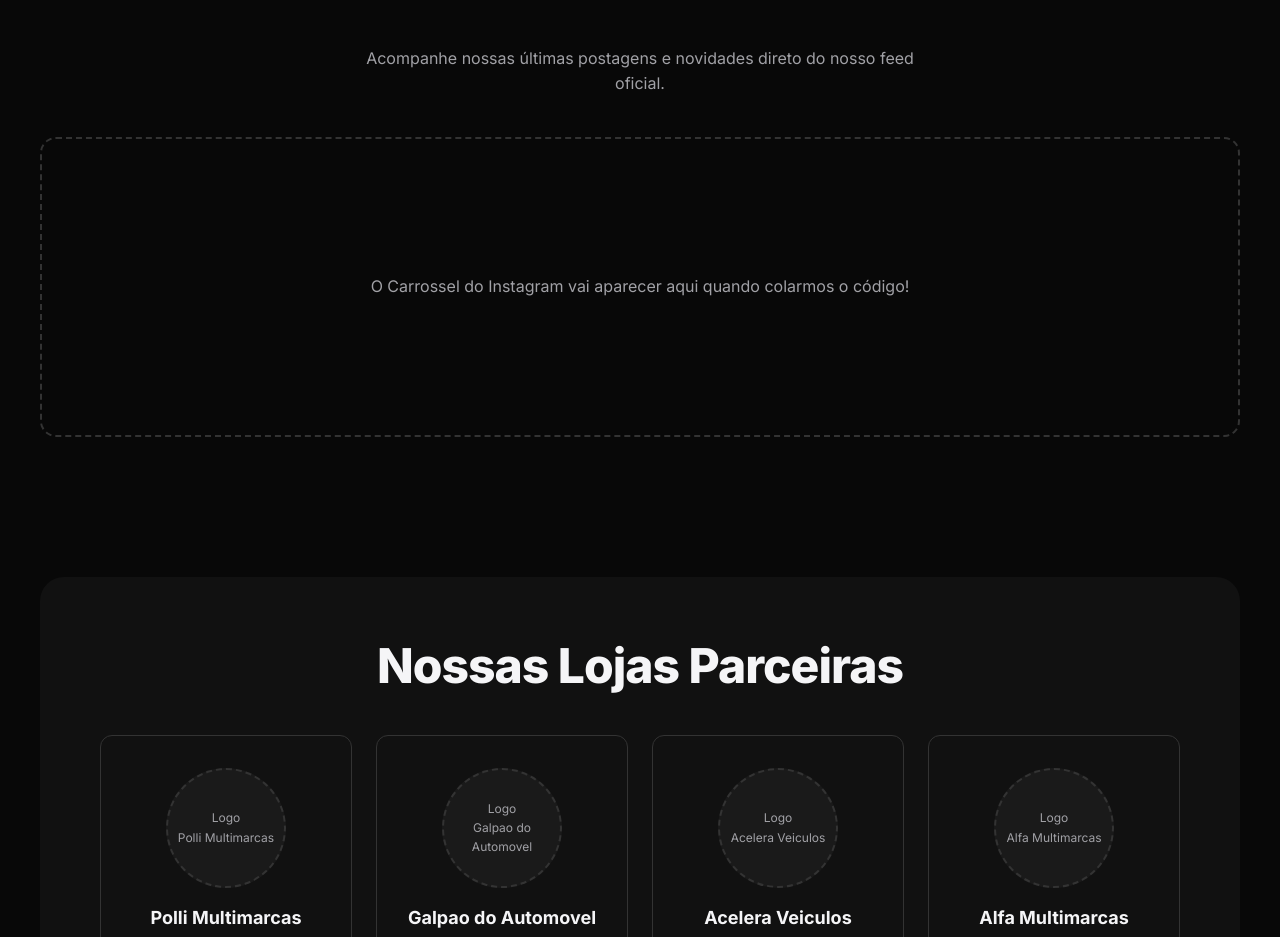
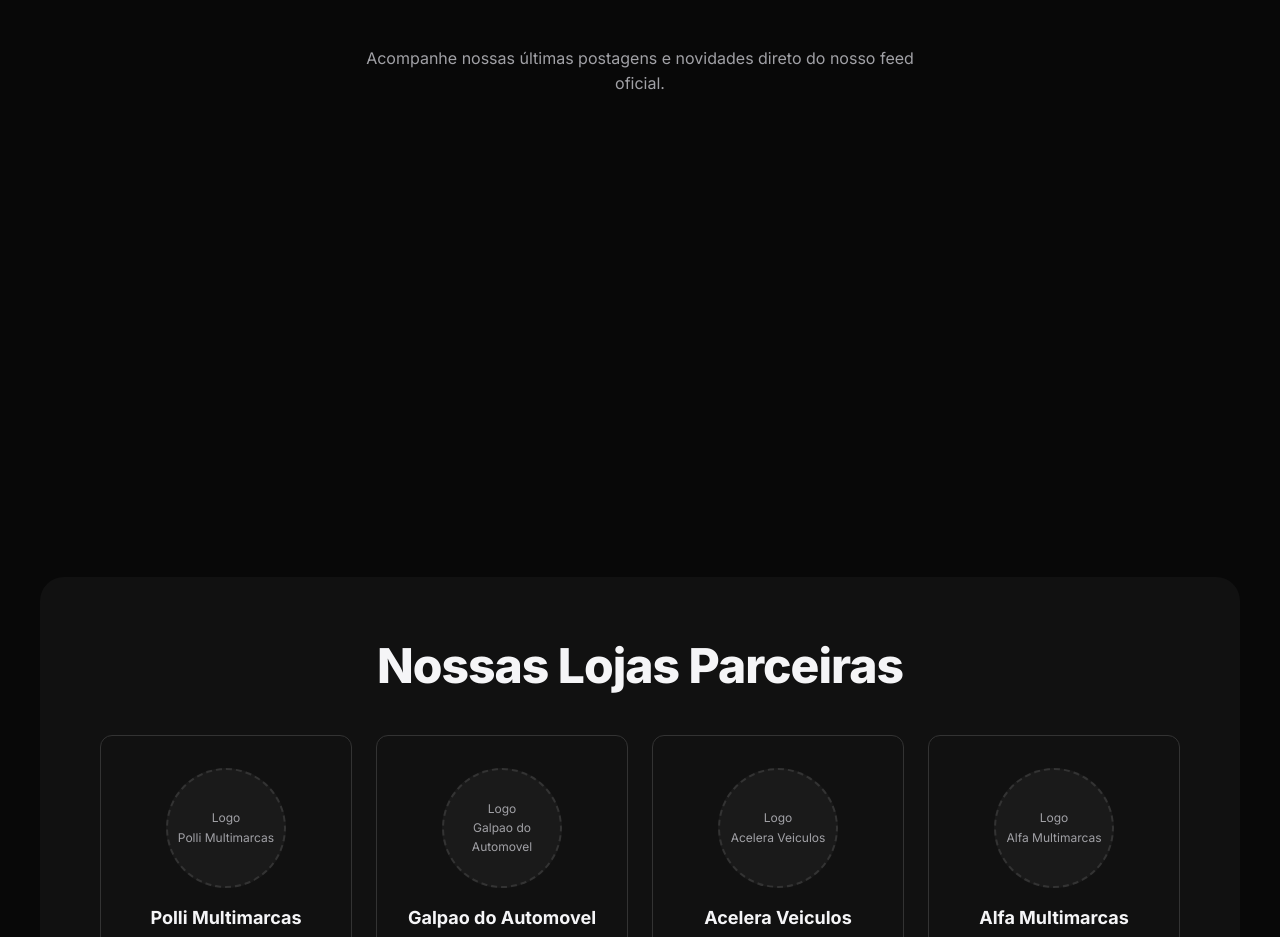
Before and after one commit to trueluuck/expocar-landing, a Next.js app: page / in a window 1280 px wide. Shown: the part 1760-2697 px from the top of the page. Built offline with nearby package versions, Linux system fonts and the light colour scheme.

Commit message:
Add Elfsight Instagram Widget

```diff
--- a/src/app/page.js
+++ b/src/app/page.js
@@ -101,10 +101,10 @@ export default function Home() {
         </p>
 
         {/* === WIDGET DO INSTAGRAM AQUI === */}
-        <div style={{ minHeight: '300px', display: 'flex', alignItems: 'center', justifyContent: 'center', border: '2px dashed var(--border-color)', borderRadius: '16px' }}>
-          <p style={{ color: 'var(--text-muted)' }}>
-            O Carrossel do Instagram vai aparecer aqui quando colarmos o código!
-          </p>
+        <div style={{ minHeight: '300px', display: 'flex', alignItems: 'center', justifyContent: 'center' }}>
+          {/* Elfsight Instagram Feed | Untitled Instagram Feed */}
+          <script src="https://elfsightcdn.com/platform.js" async></script>
+          <div className="elfsight-app-f486bfd1-fdf2-42c0-9c6d-bc3d49328f07" data-elfsight-app-lazy="true"></div>
         </div>
         {/* =============================== */}
 
```
